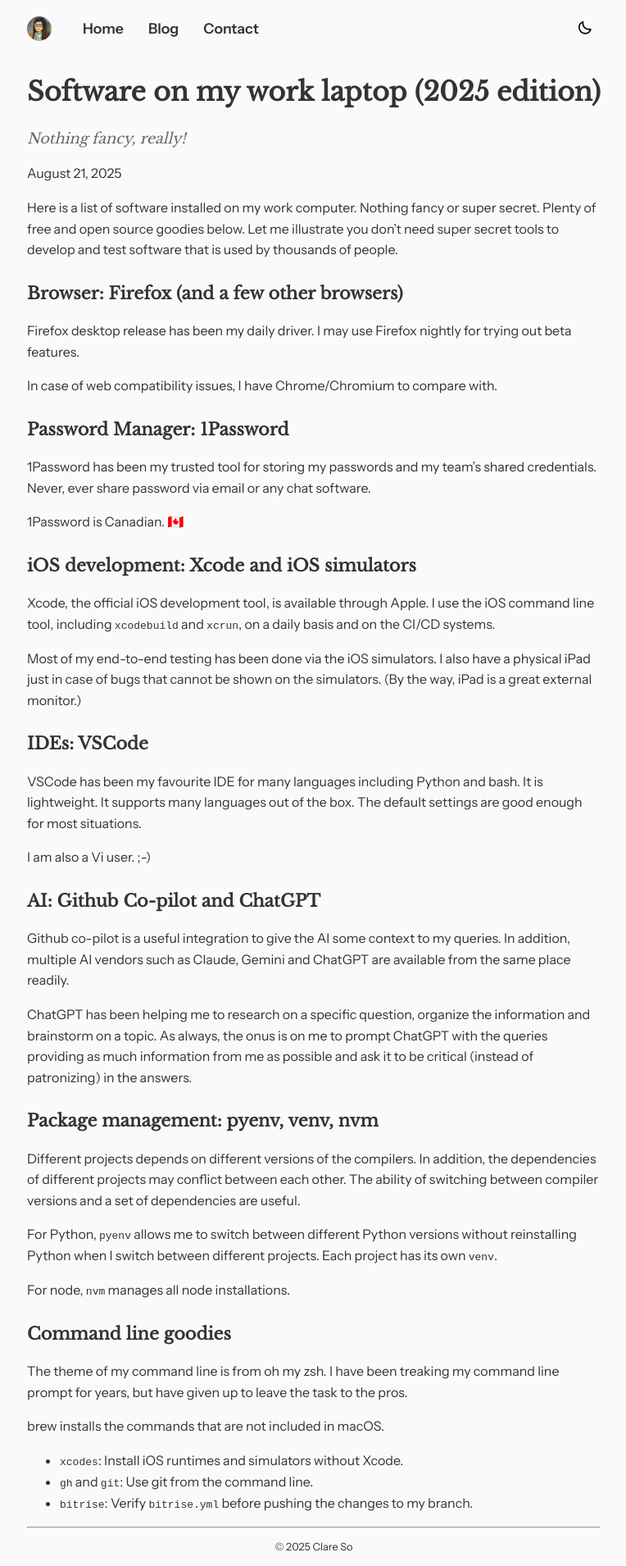
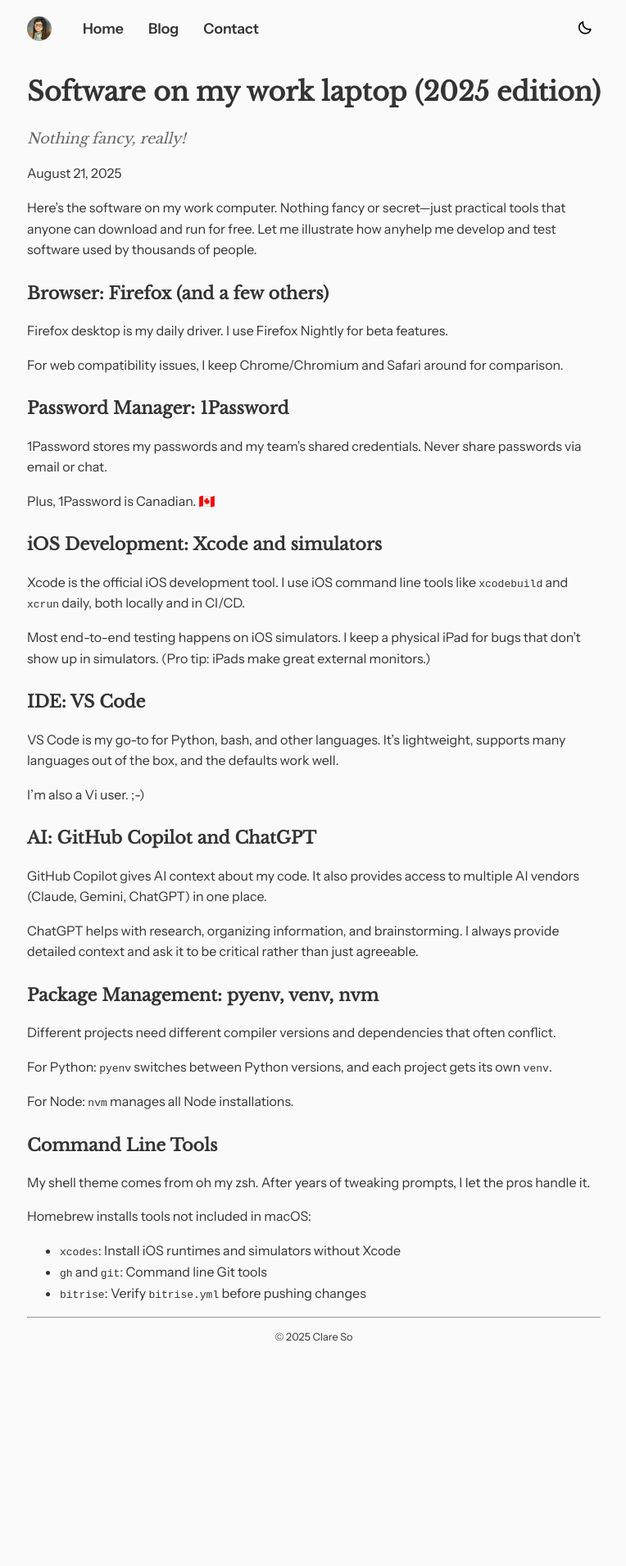
Before and after one commit to clarmso/clarmso.github.io, a Jekyll site: the page built from _posts/2025/2025-08-23-software-work-laptop.md, in a window 1280 px wide. Shown: the whole page at 82% size, without its empty margins (257-1021 px from the left). Built offline with Jekyll 4.4.1, drawn with Linux system fonts in a browser that asks for light colours; after the commit the page ends 1654 px from its top, so only the background shows below that.

Commit message:
Proofread by AI

```diff
--- a/_posts/2025/2025-08-23-software-work-laptop.md
+++ b/_posts/2025/2025-08-23-software-work-laptop.md
@@ -5,51 +5,51 @@ subtitle: Nothing fancy, really!
 date: 2025-08-21
 ---
 
-Here is a list of software installed on my work computer. Nothing fancy or super secret. Plenty of free and open source goodies below. Let me illustrate you don't need super secret tools to develop and test software that is used by thousands of people.
+Here's the software on my work computer. Nothing fancy or secret—just practical tools that anyone can download and run for free.  Let me illustrate how anyhelp me develop and test software used by thousands of people.
 
-## Browser: Firefox (and a few other browsers)
+## Browser: Firefox (and a few others)
 
-Firefox desktop release has been my daily driver. I may use Firefox nightly for trying out beta features.
+Firefox desktop is my daily driver. I use Firefox Nightly for beta features.
 
-In case of <a href="https://webcompat.com/">web compatibility</a> issues, I have Chrome/Chromium to compare with.
+For [web compatibility](https://webcompat.com/) issues, I keep Chrome/Chromium and Safari around for comparison.
 
 ## Password Manager: 1Password
 
-1Password has been my trusted tool for storing my passwords and my team's shared credentials. Never, ever share password via email or any chat software.
+1Password stores my passwords and my team's shared credentials. Never share passwords via email or chat.
 
-1Password is Canadian. 🇨🇦
+Plus, 1Password is Canadian. 🇨🇦
 
-## iOS development: Xcode and iOS simulators
+## iOS Development: Xcode and simulators
 
-Xcode, the official iOS development tool, is available through Apple. I use the iOS command line tool, including `xcodebuild` and `xcrun`, on a daily basis and on the CI/CD systems.
+Xcode is the official iOS development tool. I use iOS command line tools like `xcodebuild` and `xcrun` daily, both locally and in CI/CD.
 
-Most of my end-to-end testing has been done via the iOS simulators. I also have a physical iPad just in case of bugs that cannot be shown on the simulators. (By the way, iPad is a great external monitor.)
+Most end-to-end testing happens on iOS simulators. I keep a physical iPad for bugs that don't show up in simulators. (Pro tip: iPads make great external monitors.)
 
-## IDEs: VSCode
+## IDE: VS Code
 
-VSCode has been my favourite IDE for many languages including Python and bash. It is lightweight. It supports many languages out of the box. The default settings are good enough for most situations.
+VS Code is my go-to for Python, bash, and other languages. It's lightweight, supports many languages out of the box, and the defaults work well.
 
-I am also a Vi user. ;-)
+I'm also a Vi user. ;-)
 
-## AI: Github Co-pilot and ChatGPT
+## AI: GitHub Copilot and ChatGPT
 
-Github co-pilot is a useful integration to give the AI some context to my queries. In addition, multiple AI vendors such as Claude, Gemini and ChatGPT are available from the same place readily.
+GitHub Copilot gives AI context about my code. It also provides access to multiple AI vendors (Claude, Gemini, ChatGPT) in one place.
 
-ChatGPT has been helping me to research on a specific question, organize the information and brainstorm on a topic. As always, the onus is on me to prompt ChatGPT with the queries providing as much information from me as possible and ask it to be critical (instead of patronizing) in the answers.
+ChatGPT helps with research, organizing information, and brainstorming. I always provide detailed context and ask it to be critical rather than just agreeable.
 
-## Package management: pyenv, venv, nvm
+## Package Management: pyenv, venv, nvm
 
-Different projects depends on different versions of the compilers. In addition, the dependencies of different projects may conflict between each other. The ability of switching between compiler versions and a set of dependencies are useful.
+Different projects need different compiler versions and dependencies that often conflict.
 
-For Python, `pyenv` allows me to switch between different Python versions without reinstalling Python when I switch between different projects. Each project has its own `venv`.
+For Python: `pyenv` switches between Python versions, and each project gets its own `venv`.
 
-For node, `nvm` manages all node installations.
+For Node: `nvm` manages all Node installations.
 
-## Command line goodies
+## Command Line Tools
 
-The theme of my command line is from [oh my zsh](https://ohmyz.sh/). I have been treaking my command line prompt for years, but have given up to leave the task to the pros.
+My shell theme comes from [oh my zsh](https://ohmyz.sh/). After years of tweaking prompts, I let the pros handle it.
 
-[brew](http://brew.sh/) installs the commands that are not included in macOS.
-* `xcodes`: Install iOS runtimes and simulators without Xcode.
-* `gh` and `git`: Use git from the command line.
-* `bitrise`: Verify `bitrise.yml` before pushing the changes to my branch.
+[Homebrew](http://brew.sh/) installs tools not included in macOS:
+* `xcodes`: Install iOS runtimes and simulators without Xcode
+* `gh` and `git`: Command line Git tools
+* `bitrise`: Verify `bitrise.yml` before pushing changes
```
Also changed, not shown: _posts/2025-08-23-software-work-laptop.md (deleted, +0 -7 lines).
